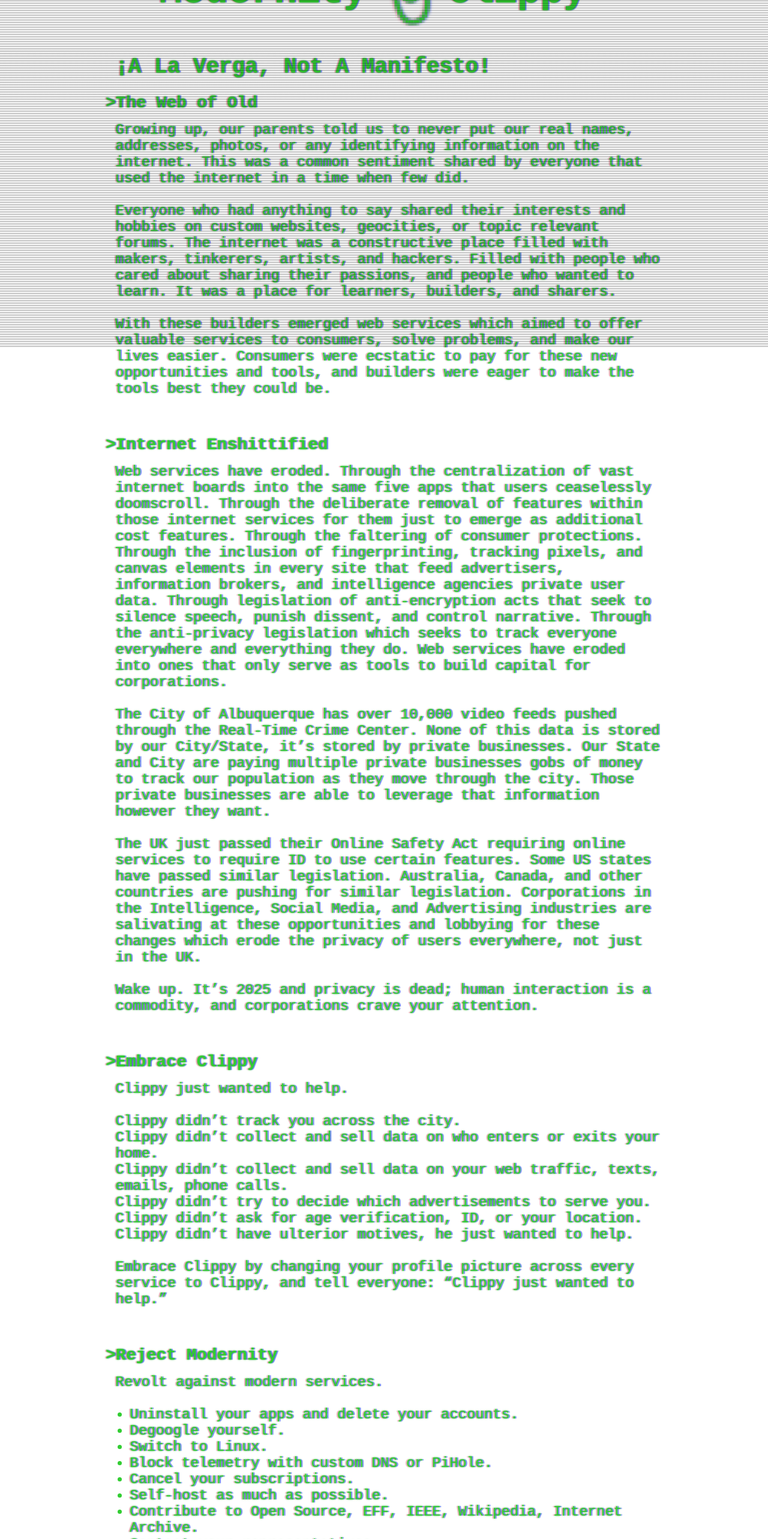
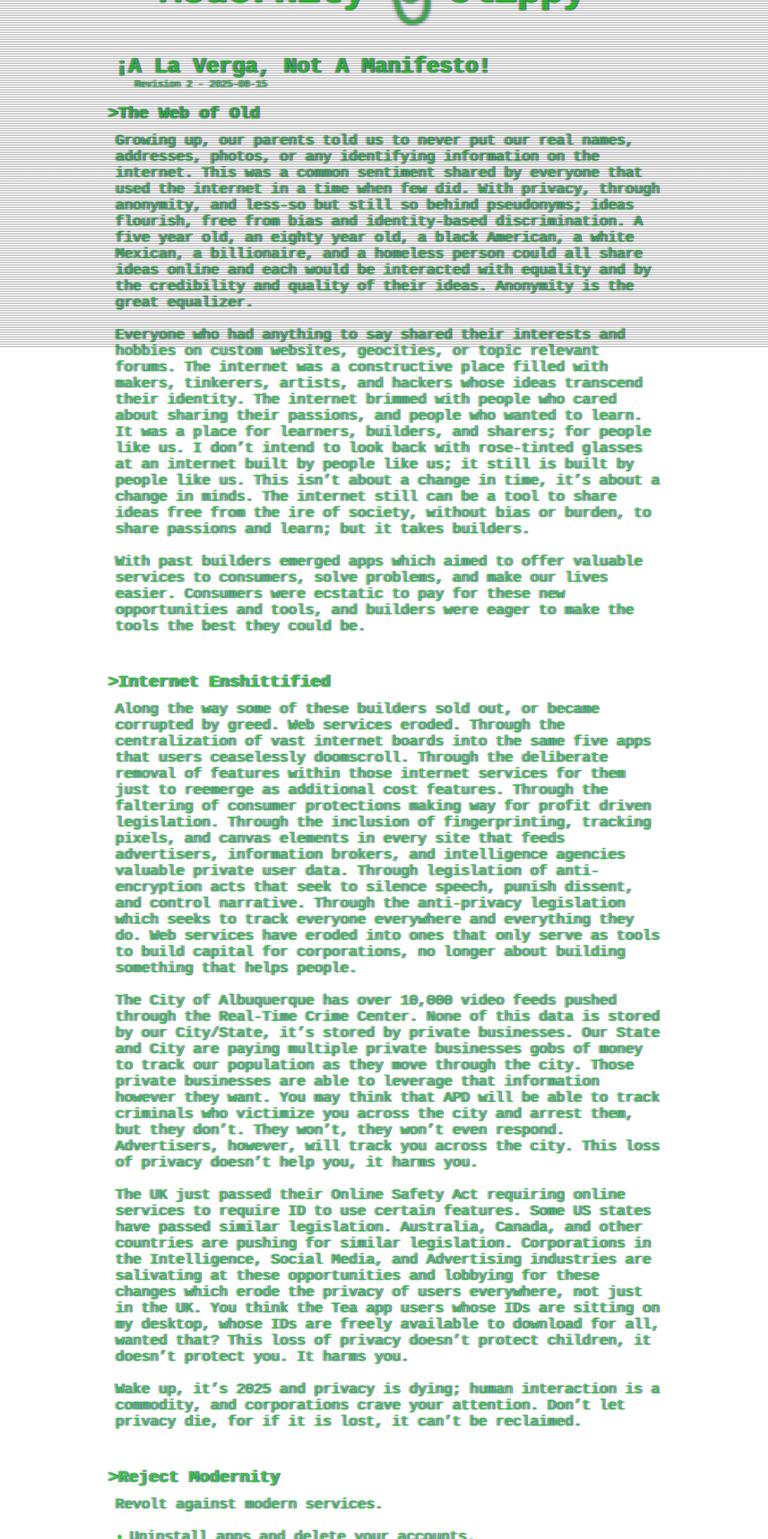
Before and after one commit to BeckTimothy/LowtechsAnonymous, a Next.js app in the folder lowtechs-anonymous-webring/: page /clippy in a window 1280 px wide. Shown: the part 220-2786 px from the top of the page at 60% size. Built offline with nearby package versions, Linux system fonts and the light colour scheme.

Commit message:
clippy rev 2

```diff
--- a/lowtechs-anonymous-webring/app/clippy/page.tsx
+++ b/lowtechs-anonymous-webring/app/clippy/page.tsx
@@ -14,47 +14,51 @@
             <ClippyBanner />
             <div className={styles.Manifesto}>
                 <h2>¡A La Verga, Not A Manifesto!</h2>
+                <p className={styles.blogDate}>Revision 2 - 2025-08-15</p>
                 <div className={styles.ManifestoBody}>
                     <h3>&gt;The Web of Old</h3>
-                    <p>Growing up, our parents told us to never put our real names, addresses, photos, or any identifying information on the internet. This was a common sentiment shared by everyone that used the internet in a time when few did.<br/>
+                    <p>Growing up, our parents told us to never put our real names, addresses, photos, or any identifying information on the internet. This was a common sentiment shared by everyone that used the internet in a time when few did. With privacy, through anonymity, and less-so but still so behind pseudonyms; ideas flourish, free from bias and identity-based discrimination. A five year old, an eighty year old, a black American, a white Mexican, a billionaire, and a homeless person could all share ideas online and each would be interacted with equality and by the credibility and quality of their ideas. Anonymity is the great equalizer.<br/>
                         <br/>
-                    Everyone who had anything to say shared their interests and hobbies on custom websites, geocities, or topic relevant forums. The internet was a constructive place filled with makers, tinkerers, artists, and hackers. Filled with people who cared about sharing their passions, and people who wanted to learn. It was a place for learners, builders, and sharers.<br/>
+                    Everyone who had anything to say shared their interests and hobbies on custom websites, geocities, or topic relevant forums. The internet was a constructive place filled with makers, tinkerers, artists, and hackers whose ideas transcend their identity. The internet brimmed with people who cared about sharing their passions, and people who wanted to learn. It was a place for learners, builders, and sharers; for people like us. I don’t intend to look back with rose-tinted glasses at an internet built by people like us; it still is built by people like us. This isn’t about a change in time, it’s about a change in minds. The internet still can be a tool to share ideas free from the ire of society, without bias or burden, to share passions and learn; but it takes builders. <br/>
                         <br/>
-                    With these builders emerged web services which aimed to offer valuable services to consumers, solve problems, and make our lives easier. Consumers were ecstatic to pay for these new opportunities and tools, and builders were eager to make the tools best they could be.</p>
+                    With past builders emerged apps which aimed to offer valuable services to consumers, solve problems, and make our lives easier. Consumers were ecstatic to pay for these new opportunities and tools, and builders were eager to make the tools the best they could be.</p>
                 </div>
                 <div className={styles.ManifestoBody}>
                     <h3>&gt;Internet Enshittified</h3>
 
-                    <p>Web services have eroded. Through the centralization of vast internet boards into the same five apps that users ceaselessly doomscroll. Through the deliberate removal of features within those internet services for them just to emerge as additional cost features. Through the faltering of consumer protections. Through the inclusion of fingerprinting, tracking pixels, and canvas elements in every site that feed advertisers, information brokers, and intelligence agencies private user data. Through legislation of anti-encryption acts that seek to silence speech, punish dissent, and control narrative. Through the anti-privacy legislation which seeks to track everyone everywhere and everything they do. Web services have eroded into ones that only serve as tools to build capital for corporations.<br/>
+                    <p>Along the way some of these builders sold out, or became corrupted by greed. Web services eroded. Through the centralization of vast internet boards into the same five apps that users ceaselessly doomscroll. Through the deliberate removal of features within those internet services for them just to reemerge as additional cost features. Through the faltering of consumer protections making way for profit driven legislation. Through the inclusion of fingerprinting, tracking pixels, and canvas elements in every site that feeds advertisers, information brokers, and intelligence agencies valuable private user data. Through legislation of anti-encryption acts that seek to silence speech, punish dissent, and control narrative. Through the anti-privacy legislation which seeks to track everyone everywhere and everything they do. Web services have eroded into ones that only serve as tools to build capital for corporations, no longer about building something that helps people.<br/>
                         <br/>
-                    The City of Albuquerque has over 10,000 video feeds pushed through the Real-Time Crime Center. None of this data is stored by our City/State, it’s stored by private businesses. Our State and City are paying multiple private businesses gobs of money to track our population as they move through the city. Those private businesses are able to leverage that information however they want.  <br/>
+                    The City of Albuquerque has over 10,000 video feeds pushed through the Real-Time Crime Center. None of this data is stored by our City/State, it’s stored by private businesses. Our State and City are paying multiple private businesses gobs of money to track our population as they move through the city. Those private businesses are able to leverage that information however they want. You may think that APD will be able to track criminals who victimize you across the city and arrest them, but they don’t. They won’t, they won’t even respond. Advertisers, however, will track you across the city. This loss of privacy doesn’t help you, it harms you.<br/>
                         <br/>
-                    The UK just passed their Online Safety Act requiring online services to require ID to use certain features. Some US states have passed similar legislation. Australia, Canada, and other countries are pushing for similar legislation. Corporations in the Intelligence, Social Media, and Advertising industries are salivating at these opportunities and lobbying for these changes which erode the privacy of users everywhere, not just in the UK.<br/>
+                    The UK just passed their Online Safety Act requiring online services to require ID to use certain features. Some US states have passed similar legislation. Australia, Canada, and other countries are pushing for similar legislation. Corporations in the Intelligence, Social Media, and Advertising industries are salivating at these opportunities and lobbying for these changes which erode the privacy of users everywhere, not just in the UK. You think the Tea app users whose IDs are sitting on my desktop, whose IDs are freely available to download for all, wanted that? This loss of privacy doesn’t protect children, it doesn’t protect you. It harms you.<br/>
                         <br/>
-                    Wake up. It’s 2025 and privacy is dead; human interaction is a commodity, and corporations crave your attention.</p>
-                </div>
-                <div className={styles.ManifestoBody}>
-                    <h3>&gt;Embrace Clippy</h3>
-
-                    <p>Clippy just wanted to help.<br/>
-                        <br/>
-                    Clippy didn’t track you across the city. <br/>Clippy didn’t collect and sell data on who enters or exits your home. <br/>Clippy didn’t collect and sell data on your web traffic, texts, emails, phone calls. <br/>Clippy didn’t try to decide which advertisements to serve you. <br/>Clippy didn’t ask for age verification, ID, or your location. <br/>Clippy didn’t have ulterior motives, he just wanted to help.<br/>
-                        <br/>
-                    Embrace Clippy by changing your profile picture across every service to Clippy, and tell everyone: “Clippy just wanted to help.”</p>
+                    Wake up, it’s 2025 and privacy is dying; human interaction is a commodity, and corporations crave your attention. Don’t let privacy die, for if it is lost, it can’t be reclaimed.</p>
                 </div>
                 <div className={styles.ManifestoBody}>
                     <h3>&gt;Reject Modernity</h3>
                     <p>Revolt against modern services.<br/><br/></p>
                     <ul>
-                        <li>Uninstall your apps and delete your accounts.</li>
+                        <li>Uninstall apps and delete your accounts.</li>
+                        <li>Replace apps with open-source or self-hosted alternatives.</li>
                         <li>Degoogle yourself.</li>
                         <li>Switch to Linux.</li>
                         <li>Block telemetry with custom DNS or PiHole.</li>
-                        <li>Cancel your subscriptions.</li>
-                        <li>Self-host as much as possible.</li>
+                        <li>Block Shorts, Insta, Tiktok and other apps that have you mindless.</li>
+                        <li>Replace your subscriptions.</li>
+                        <li>Self-host as much as humanly possible.</li>
                         <li>Contribute to Open Source, EFF, IEEE, Wikipedia, Internet Archive.</li>
                         <li>Contact your representatives.</li>
-                    </ul>
+                    </ul><br/><br/>
+                    <p>There’s so much you can do to impede your loss of privacy and to promote a more privacy-centric perspective within our community. There’s so much you can do to contribute to freedom, to privacy, to consumer protections. It starts with learning, and building, and doing something.</p>
+                </div>
+                <div className={styles.ManifestoBody}>
+                <h3>&gt;Embrace Clippy</h3>
+
+                <p>Clippy just wanted to help.<br/>
+                <br/>
+                Clippy didn’t track you across the city. <br/>Clippy didn’t collect and sell data on who enters or exits your home. <br/>Clippy didn’t collect and sell data on your web traffic, texts, emails, phone calls. <br/>Clippy didn’t try to decide which advertisements to serve you. <br/>Clippy didn’t ask for age verification, ID, or your location. <br/>Clippy didn’t have ulterior motives, he just wanted to help.<br/>
+                <br/>
+                Embrace Clippy by changing your profile picture across every service to a Clippy.</p>
                 </div>
                 <div className={styles.ManifestoBody }>
                     <h3>&gt;Call your Representatives</h3>
--- a/lowtechs-anonymous-webring/app/page.module.css
+++ b/lowtechs-anonymous-webring/app/page.module.css
@@ -390,7 +390,7 @@
 }
 .ManifestoBody > h3{
   padding-bottom: 1rem;
-  margin-left: -1rem;
+  margin-left: -0.75rem;
 }
 .ManifestoBody > ul{
   padding-left: 1.5rem;
@@ -398,7 +398,10 @@
 .RepData {
   display: inline-block;
 }
-
+.blogDate {
+  font-size: 1rem;
+  padding-left:2rem;
+}
 
 
 
```
